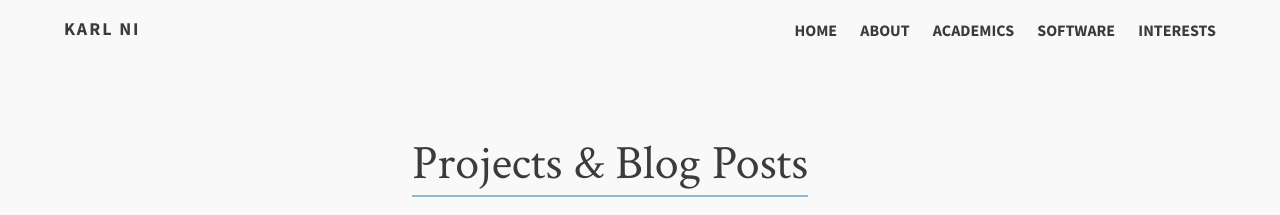
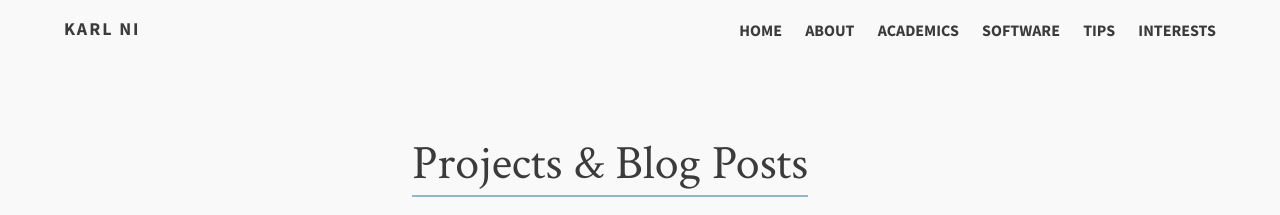
Before and after one commit to UCKarl/UCKarl.github.io, a Jekyll site: the page built from index.md, in a window 1280 px wide. Shown: the top 215 px of the page. Built offline with Jekyll 4.4.1, drawn with Linux system fonts in a browser that asks for light colours.

Commit message:
Update _config.yml

```diff
--- a/_config.yml
+++ b/_config.yml
@@ -7,7 +7,7 @@ owner:
   name:           Karl Ni
   avatar:         avatar.png
   bio:            "WRITEME"
-  email:          kni@iqt.org
+  email:          karl1980@gmail.com
   github:         karllab41
   location:       "Menlo Park, CA"
 
@@ -24,6 +24,8 @@ links:
     url: /publications
   - title: Software
     url: /software
+  - title: Tips
+    url: /tips
   - title: Interests
     url: /interests
 
```
